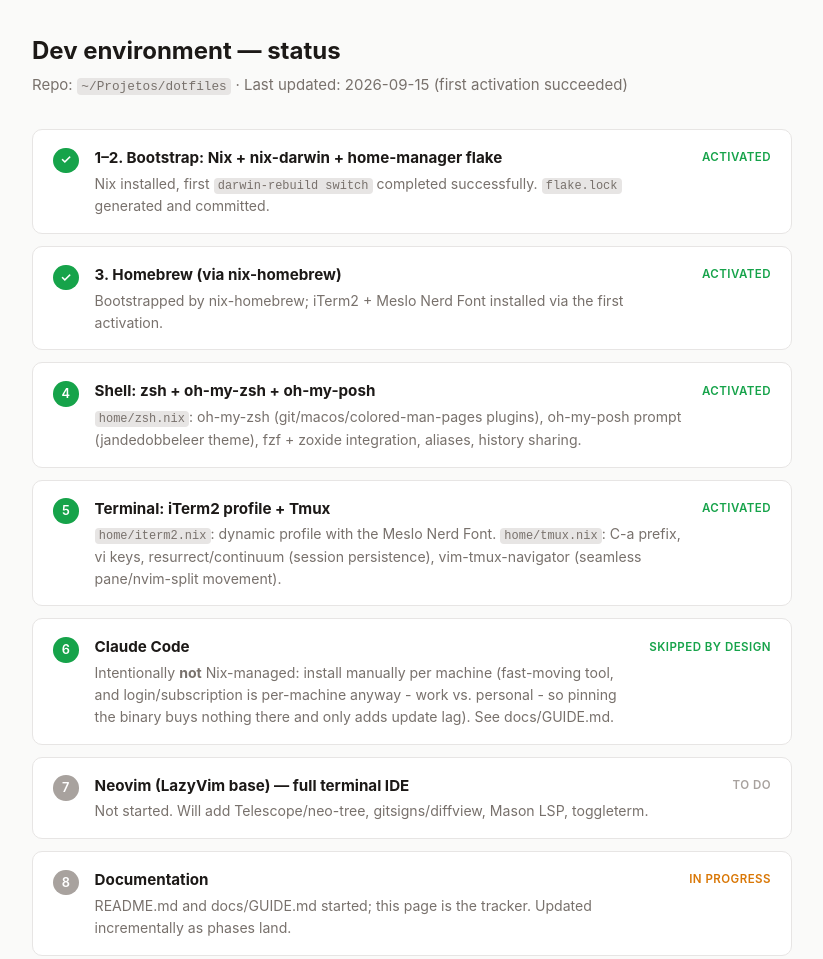
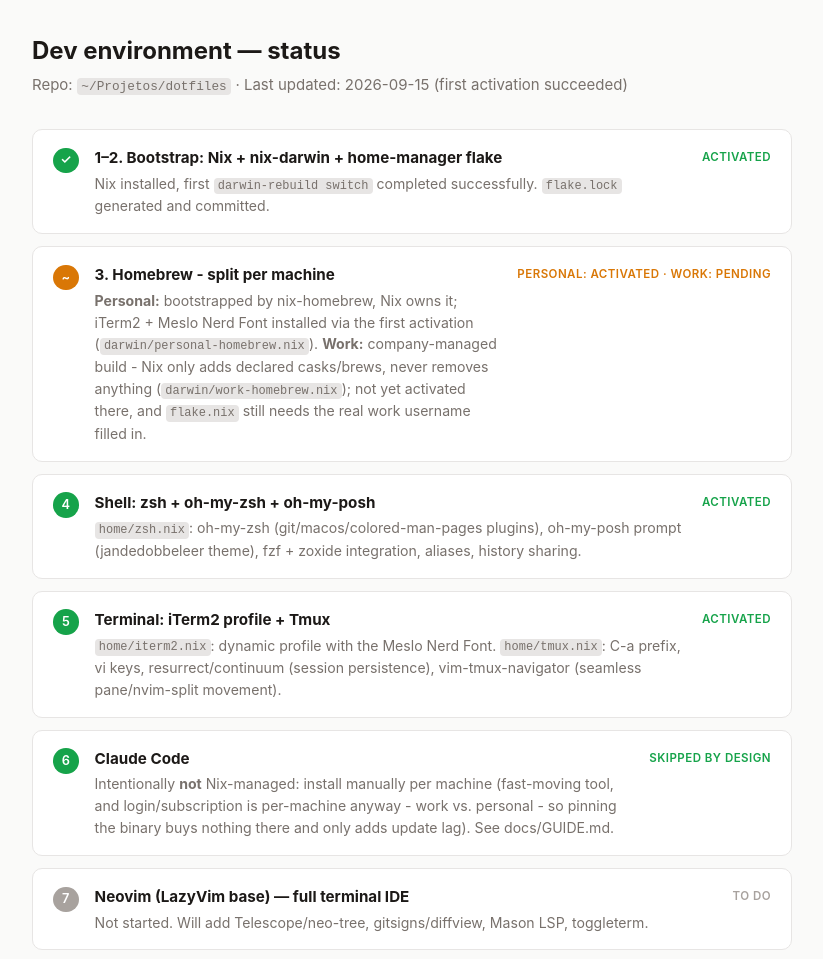
Before and after one commit to rodrigoHime/dotfiles, a plain HTML site: page docs/index.html in a window 1280 px wide. Shown: the top 959 px of the page, without its empty margins (228-1051 px from the left). Drawn offline with Linux system fonts and the light colour scheme.

Commit message:
Split into per-machine configs: personal owns Homebrew, work doesn't
Two darwinConfigurations now instead of one:

- rodrigos-macbook-pro (personal): unchanged behavior - nix-homebrew
  bootstraps and fully owns Homebrew (darwin/personal-homebrew.nix).
- rodrigos-work-macbook (work, new): company-managed Homebrew build.
  Deliberately skips nix-homebrew entirely; darwin/work-homebrew.nix
  uses nix-darwin's plain homebrew integration against whatever brew is
  already on PATH, and NEVER sets onActivation.cleanup - only ever adds
  declared casks/brews, never removes anything IT installed. Needs the
  real macOS username filled in (two CHANGE_ME placeholders in
  flake.nix) before its first activation.

Shared between both: darwin/common.nix (system basics, extracted from
the old darwin/configuration.nix) and all of home/home.nix (zsh, tmux,
iterm2 - unchanged). The 'switch' zsh alias now resolves the right
flake target per-machine via  (set in flake.nix per
darwinConfiguration) instead of hardcoding the personal machine's name,
so it works correctly on either machine. bootstrap.sh now requires a
target argument instead of defaulting, so it can't activate the wrong
machine's config by accident.

Also flagged (not fixed): programs.git in home/home.nix is shared, so
work commits would currently show the personal email too - needs a
conditional include once we know the work identity to use.

Docs (README, GUIDE, index.html) updated to describe the two-machine
split and the reasoning behind it.

```diff
--- a/docs/index.html
+++ b/docs/index.html
@@ -50,10 +50,10 @@
   </div>
 
   <div class="phase">
-    <div class="badge done">✓</div>
-    <div><h2>3. Homebrew (via nix-homebrew)</h2>
-    <p>Bootstrapped by nix-homebrew; iTerm2 + Meslo Nerd Font installed via the first activation.</p></div>
-    <div class="status-label done">Activated</div>
+    <div class="badge pending">~</div>
+    <div><h2>3. Homebrew - split per machine</h2>
+    <p><strong>Personal:</strong> bootstrapped by nix-homebrew, Nix owns it; iTerm2 + Meslo Nerd Font installed via the first activation (<code>darwin/personal-homebrew.nix</code>). <strong>Work:</strong> company-managed build - Nix only adds declared casks/brews, never removes anything (<code>darwin/work-homebrew.nix</code>); not yet activated there, and <code>flake.nix</code> still needs the real work username filled in.</p></div>
+    <div class="status-label pending">Personal: activated · Work: pending</div>
   </div>
 
   <div class="phase">
```
Also changed, not shown: 10 other files.
